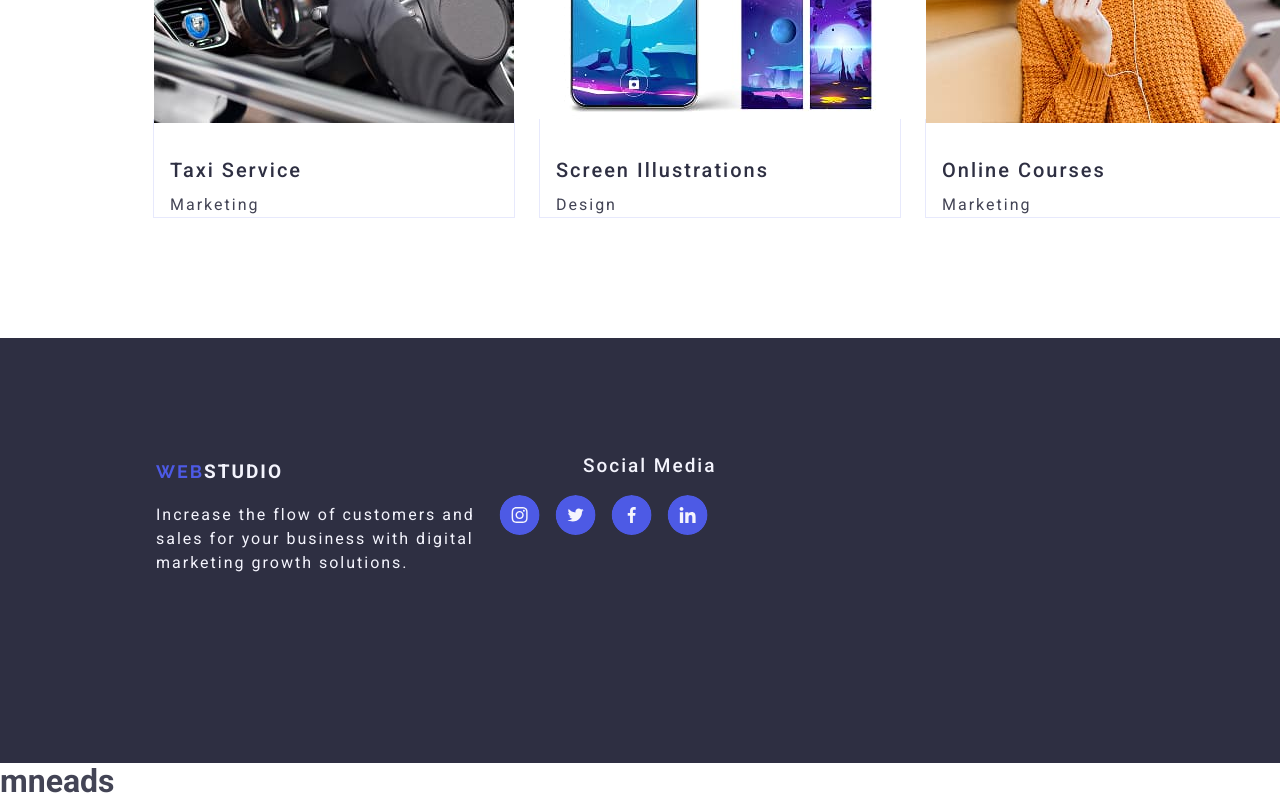
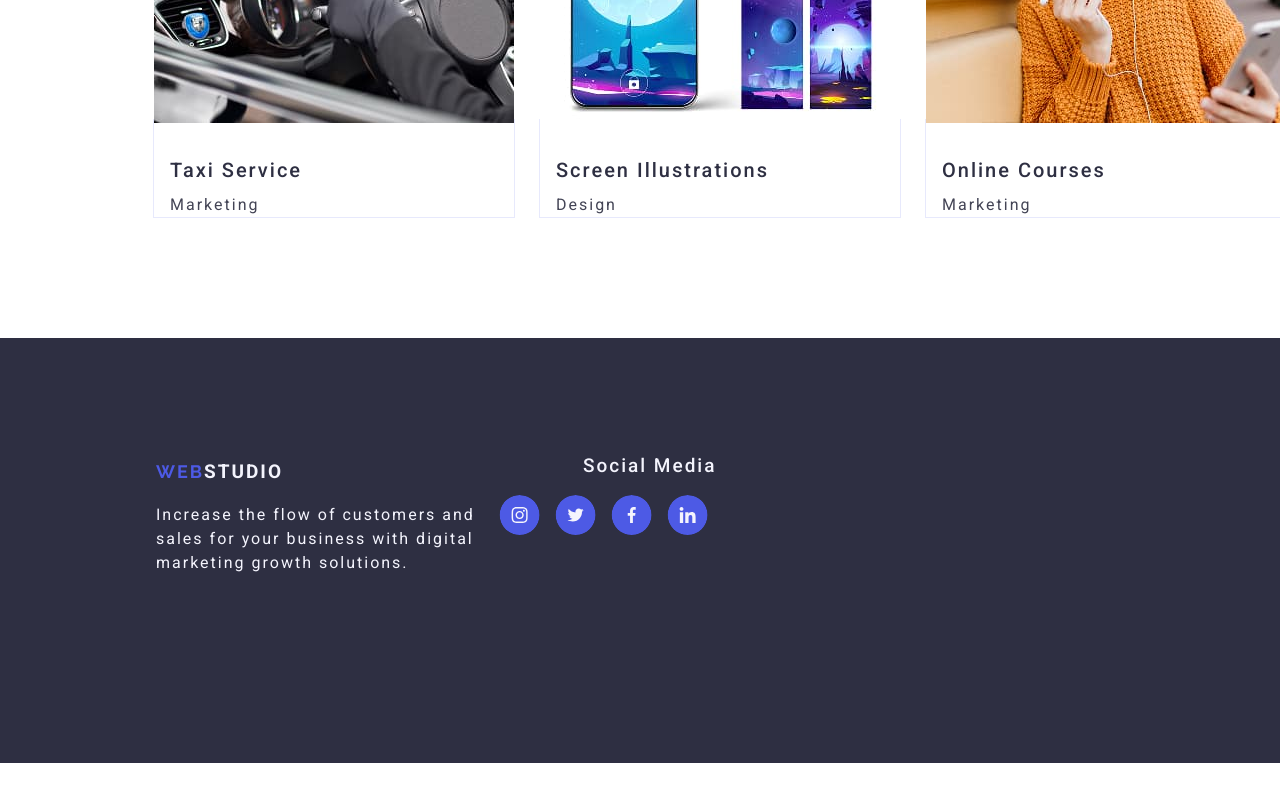
Before and after one commit to FullStackDev2/goit-markup-hw-04, a plain HTML site: page index.html in a window 1280 px wide. Shown: the part 2800-3600 px from the top of the page. After the commit the page ends 3563 px from the top, so only its background shows below. Drawn offline with nearby package versions, Linux system fonts and the light colour scheme.

Commit message:
forth homework

```diff
--- a/index.html
+++ b/index.html
@@ -337,5 +337,4 @@
         </div>
    </footer>
    </body>
-   <h1>mneads</h1>
 </html>
```
